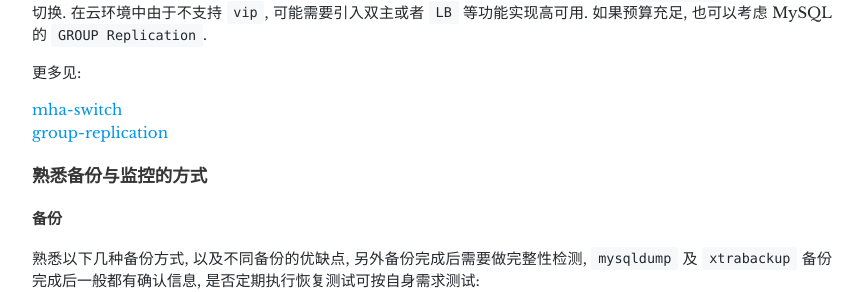
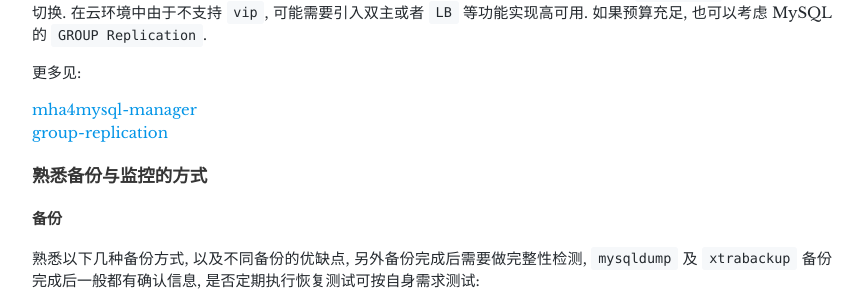
Before and after one commit to arstercz/arstercz.github.io, a Jekyll site: the page built from _posts/2020-06-10-sre-mysql-note.md, in a window 1280 px wide. Shown: the part 3597-3889 px from the top of the page, without its empty margins (208-1071 px from the left). Built offline with Jekyll 4.4.1, drawn with Linux system fonts in a browser that asks for light colours; comment, search, counter and statistics services are not loaded.

Commit message:
add mha note

```diff
--- a/_posts/2020-06-10-sre-mysql-note.md
+++ b/_posts/2020-06-10-sre-mysql-note.md
@@ -172,7 +172,7 @@
 
 更多见:
 
-[mha-switch](https://github.com/arstercz/mha_switch)
+[mha4mysql-manager](https://github.com/arstercz/mha4mysql-manager)
 [group-replication](https://dev.mysql.com/doc/refman/5.7/en/group-replication.html)
 
 
```
